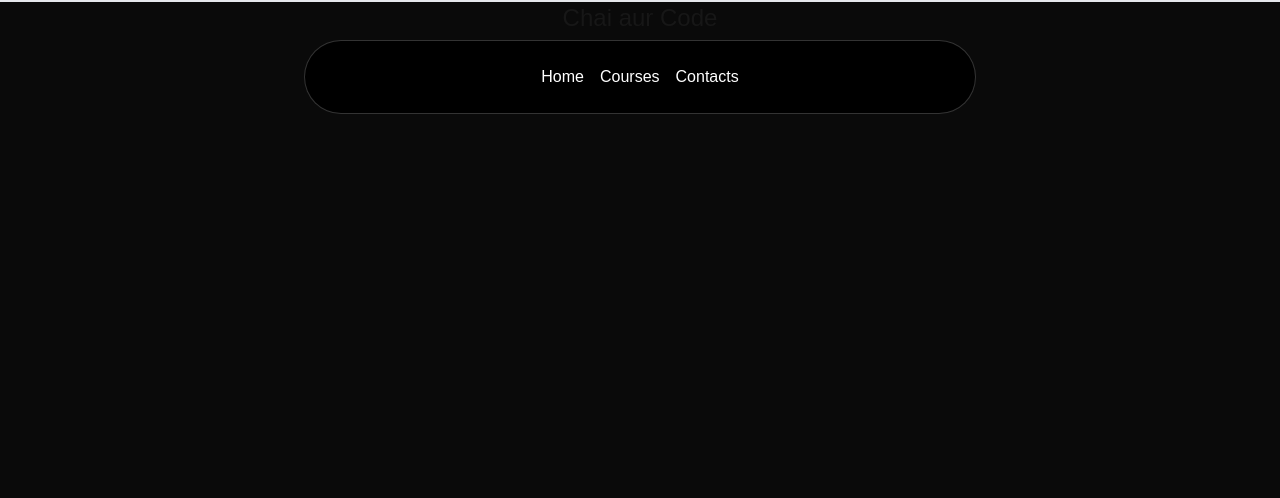
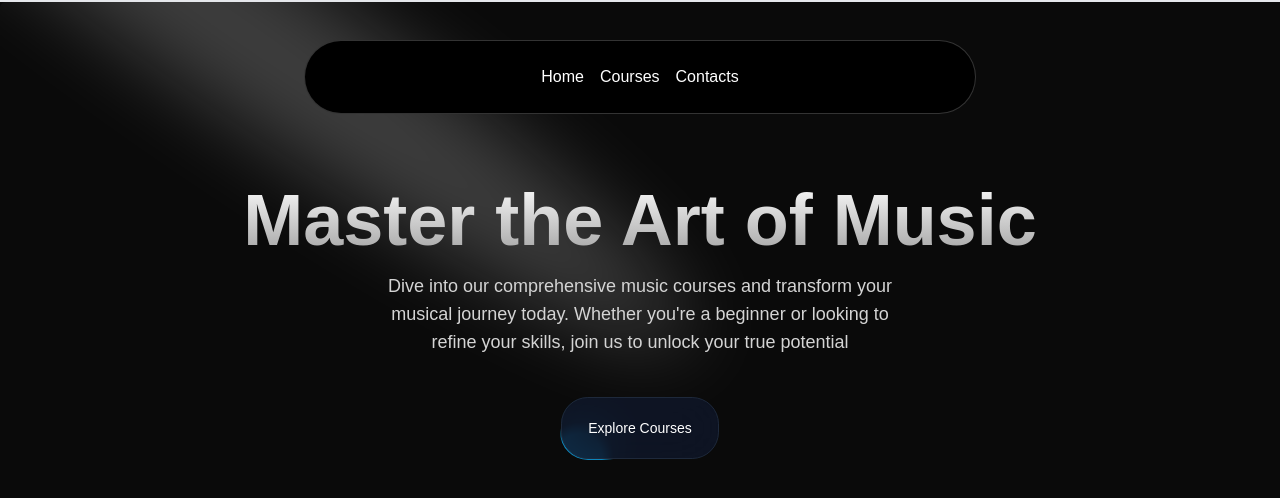
Before and after one commit to Rishabhkes28/MusicApp, a Next.js app: page / in a window 1280 px wide. Shown: the top 498 px of the page. Built offline with nearby package versions, Linux system fonts and the light colour scheme.

Commit message:
completed Hero Section

```diff
--- /dev/null
+++ b/src/app/components/Hero.tsx
@@ -0,0 +1,31 @@
+import Link from "next/link";
+import { Spotlight } from "./ui/Spotlight";
+import { Button } from "./ui/moving-border";
+
+function Hero() {
+  return (
+    <div className="h-auto md:h-[40rem] w-full rounded-md flex flex-col items-center justify-center relative overflow-hidden mx-auto py-10 md:py-0 ">
+      <Spotlight
+        className="-top-40 left-0 md:left-60 md:-top-20"
+        fill="white"
+      />
+     <div className="p-4 relative z-10 w-full text-center"
+     >
+     <h1 className="mt-20 md:mt-0 text-4xl md:text-7xl font-bold bg-clip-text text-transparent bg-gradient-to-b from-neutral-50 to-neutral-400">Master the Art of Music</h1>
+     <p className="mt-4 font-normal text-base md:text-lg text-neutral-300 max-w-lg mx-auto">Dive into our comprehensive music courses and transform your musical journey today. Whether you're a beginner or looking to refine your skills, join us to unlock your true potential </p>
+      <br/>
+      <div className="mt-4">
+       <Link href={"/courses"}>
+       <Button borderRadius="1.75rem"
+       classN ame=""
+       >
+       Explore Courses
+       </Button>
+       </Link>
+      </div>
+      </div>
+    </div>
+  )
+}
+
+export default Hero;
--- /dev/null
+++ b/src/app/components/ui/Spotlight.tsx
@@ -0,0 +1,56 @@
+import React from "react";
+import { cn } from "@/app/lib/utils";
+
+type SpotlightProps = {
+  className?: string;
+  fill?: string;
+};
+
+export const Spotlight = ({ className, fill }: SpotlightProps) => {
+  return (
+    <svg
+      className={cn(
+        "animate-spotlight pointer-events-none absolute z-[1]  h-[169%] w-[138%] lg:w-[84%] opacity-0",
+        className
+      )}
+      xmlns="http://www.w3.org/2000/svg"
+      viewBox="0 0 3787 2842"
+      fill="none"
+    >
+      <g filter="url(#filter)">
+        <ellipse
+          cx="1924.71"
+          cy="273.501"
+          rx="1924.71"
+          ry="273.501"
+          transform="matrix(-0.822377 -0.568943 -0.568943 0.822377 3631.88 2291.09)"
+          fill={fill || "white"}
+          fillOpacity="0.21"
+        ></ellipse>
+      </g>
+      <defs>
+        <filter
+          id="filter"
+          x="0.860352"
+          y="0.838989"
+          width="3785.16"
+          height="2840.26"
+          filterUnits="userSpaceOnUse"
+          colorInterpolationFilters="sRGB"
+        >
+          <feFlood floodOpacity="0" result="BackgroundImageFix"></feFlood>
+          <feBlend
+            mode="normal"
+            in="SourceGraphic"
+            in2="BackgroundImageFix"
+            result="shape"
+          ></feBlend>
+          <feGaussianBlur
+            stdDeviation="151"
+            result="effect1_foregroundBlur_1065_8"
+          ></feGaussianBlur>
+        </filter>
+      </defs>
+    </svg>
+  );
+};
--- /dev/null
+++ b/src/app/components/ui/moving-border.tsx
@@ -0,0 +1,140 @@
+"use client";
+import React from "react";
+
+import {
+  motion,
+  useAnimationFrame,
+  useMotionTemplate,
+  useMotionValue,
+  useTransform,
+} from "framer-motion";
+import { useRef } from "react";
+import { cn } from "@/app/lib/utils";
+
+export function Button({
+  borderRadius = "1.75rem",
+  children,
+  as: Component = "button",
+  containerClassName,
+  borderClassName,
+  duration,
+  className,
+  ...otherProps
+}: {
+  borderRadius?: string;
+  children: React.ReactNode;
+  as?: any;
+  containerClassName?: string;
+  borderClassName?: string;
+  duration?: number;
+  className?: string;
+  [key: string]: any;
+}) {
+  return (
+    <Component
+      className={cn(
+        "bg-transparent relative text-xl  h-16 w-40 p-[1px] overflow-hidden ",
+        containerClassName
+      )}
+      style={{
+        borderRadius: borderRadius,
+      }}
+      {...otherProps}
+    >
+      <div
+        className="absolute inset-0"
+        style={{ borderRadius: `calc(${borderRadius} * 0.96)` }}
+      >
+        <MovingBorder duration={duration} rx="30%" ry="30%">
+          <div
+            className={cn(
+              "h-20 w-20 opacity-[0.8] bg-[radial-gradient(var(--sky-500)_40%,transparent_60%)]",
+              borderClassName
+            )}
+          />
+        </MovingBorder>
+      </div>
+
+      <div
+        className={cn(
+          "relative bg-slate-900/[0.8] border border-slate-800 backdrop-blur-xl text-white flex items-center justify-center w-full h-full text-sm antialiased",
+          className
+        )}
+        style={{
+          borderRadius: `calc(${borderRadius} * 0.96)`,
+        }}
+      >
+        {children}
+      </div>
+    </Component>
+  );
+}
+
+export const MovingBorder = ({
+  children,
+  duration = 2000,
+  rx,
+  ry,
+  ...otherProps
+}: {
+  children: React.ReactNode;
+  duration?: number;
+  rx?: string;
+  ry?: string;
+  [key: string]: any;
+}) => {
+  const pathRef = useRef<any>();
+  const progress = useMotionValue<number>(0);
+
+  useAnimationFrame((time) => {
+    const length = pathRef.current?.getTotalLength();
+    if (length) {
+      const pxPerMillisecond = length / duration;
+      progress.set((time * pxPerMillisecond) % length);
+    }
+  });
+
+  const x = useTransform(
+    progress,
+    (val) => pathRef.current?.getPointAtLength(val).x
+  );
+  const y = useTransform(
+    progress,
+    (val) => pathRef.current?.getPointAtLength(val).y
+  );
+
+  const transform = useMotionTemplate`translateX(${x}px) translateY(${y}px) translateX(-50%) translateY(-50%)`;
+
+  return (
+    <>
+      <svg
+        xmlns="http://www.w3.org/2000/svg"
+        preserveAspectRatio="none"
+        className="absolute h-full w-full"
+        width="100%"
+        height="100%"
+        {...otherProps}
+      >
+        <rect
+          fill="none"
+          width="100%"
+          height="100%"
+          rx={rx}
+          ry={ry}
+          ref={pathRef}
+        />
+      </svg>
+      <motion.div
+        style={{
+          position: "absolute",
+          top: 0,
+          left: 0,
+          display: "inline-block",
+          transform,
+        }}
+      >
+        {children}
+      </motion.div>
+    </>
+  );
+};
--- a/src/app/page.tsx
+++ b/src/app/page.tsx
@@ -1,9 +1,11 @@
 import Image from "next/image"
+import Hero from "./components/Hero";
 
 export default function Home() {
   return (
      <div className="min-h-screen border- bg-black/[0.96] antialiased bg-grid-white/[0.02]">
-      <h1 className="text-2xl text-center"> Chai aur Code</h1>
+
+    <Hero/>
     </div>
   );
 }
--- a/tailwind.config.ts
+++ b/tailwind.config.ts
@@ -1,4 +1,21 @@
 import type { Config } from "tailwindcss";
+// const svgToDataUri = require("mini-svg-data-uri");
+const colors = require("tailwindcss/colors");
+const {
+  default: flattenColorPalette,
+} = require("tailwindcss/lib/util/flattenColorPalette");
+// import { flattenColorPalette } from "tailwindcss/lib/util/flattenColorPalette";
+
+function addVariablesForColors({ addBase, theme }: any) {
+  const allColors = flattenColorPalette(theme('colors'));
+  const newVars = Object.fromEntries(
+    Object.entries(allColors).map(([key, value]) => [`--${key}`, value])
+  );
+
+  addBase({
+    ':root': newVars,
+  });
+}
 
 const config: Config = {
   content: [
@@ -9,12 +26,28 @@
   darkMode: "class",
   theme: {
     extend: {
-      colors: {
+      animation: {
+        spotlight: "spotlight 2s ease .75s 1 forwards",
+      },
+         colors: {
         background: "var(--background)",
         foreground: "var(--foreground)",
       },
+      keyframes:{
+        spotlight: {
+          "0%": {
+            opacity: "0",
+            transform: "translate(-72%, -62%) scale(0.5)",
+          },
+          "100%": {
+            opacity:" 1",
+            transform: "translate(-50%,-40%) scale(1)",
+          },
+        },
+      },
+      },
+
     },
-  },
-  plugins: [],
+  plugins: [addVariablesForColors],
 };
 export default config;
```
